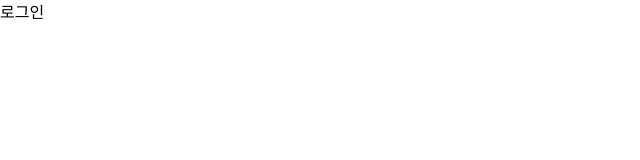
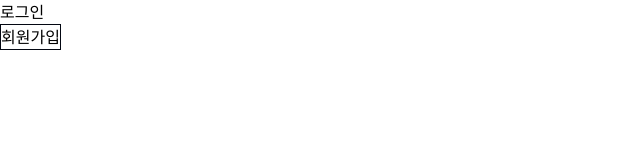
Before and after one commit to likelion-hackathon-cotempo/frontend, a React (Vite) app: page /login in a window 1280 px wide. Shown: the top 160 px of the page, without its empty margins (0-640 px from the left). Built offline with nearby package versions, Linux system fonts and the light colour scheme.

Commit message:
[FEAT] 버튼을 통한 네비게이션 반영

```diff
--- a/src/pages/Home.jsx
+++ b/src/pages/Home.jsx
@@ -1,9 +1,20 @@
-function App() {
+import { useNavigate } from "react-router-dom";
+
+function Home() {
+  const navigate = useNavigate();
+
   return (
     <div>
       <h1>랜딩페이지</h1>
+      <button
+        type="button"
+        className="cursor-pointer border border-gray-950"
+        onClick={() => navigate("/login")}
+      >
+        로그인
+      </button>
     </div>
   );
 }
 
-export default App;
+export default Home;
--- a/src/pages/Login.jsx
+++ b/src/pages/Login.jsx
@@ -1,9 +1,20 @@
-function App() {
+import { useNavigate } from "react-router-dom";
+
+function Login() {
+  const navigate = useNavigate();
+
   return (
     <div>
       <h1>로그인</h1>
+      <button
+        type="button"
+        className="cursor-pointer border border-gray-950"
+        onClick={() => navigate("/signup")}
+      >
+        회원가입
+      </button>
     </div>
   );
 }
 
-export default App;
+export default Login;
```
